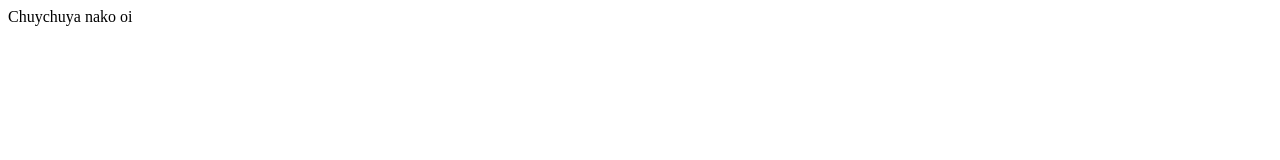
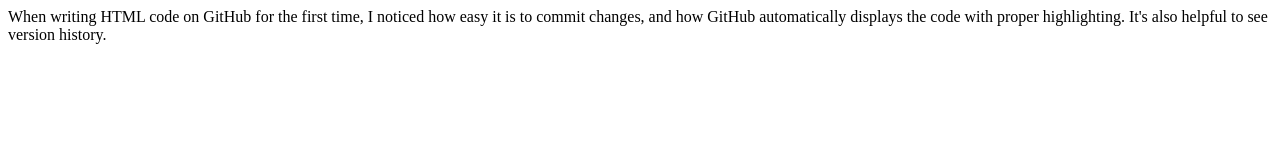
Before and after one commit to BINIjimmy/BINIkol, a plain HTML site: page index.html in a window 1280 px wide. Drawn offline with Linux system fonts and the light colour scheme.

Commit message:
Update index.html

```diff
--- a/index.html
+++ b/index.html
@@ -11,6 +11,6 @@
      <link rel="icon" href="icon.png" type="image/gif">
   </head>
   <body>
-        Chuychuya nako oi
+        When writing HTML code on GitHub for the first time, I noticed how easy it is to commit changes, and how GitHub automatically displays the code with proper highlighting. It's also helpful to see version history.
     </body>
     </html>
```
